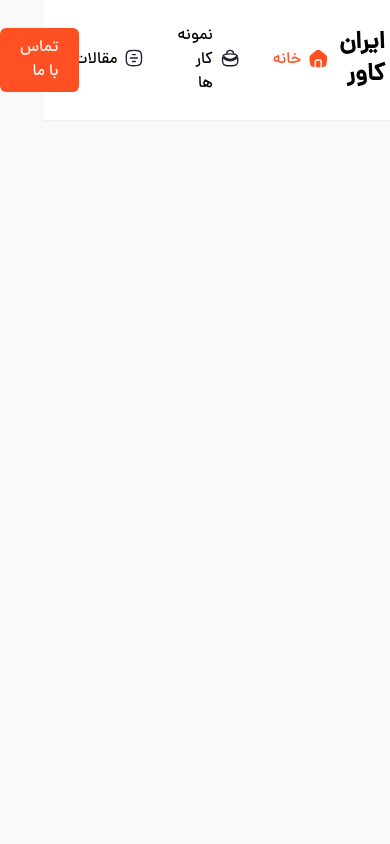
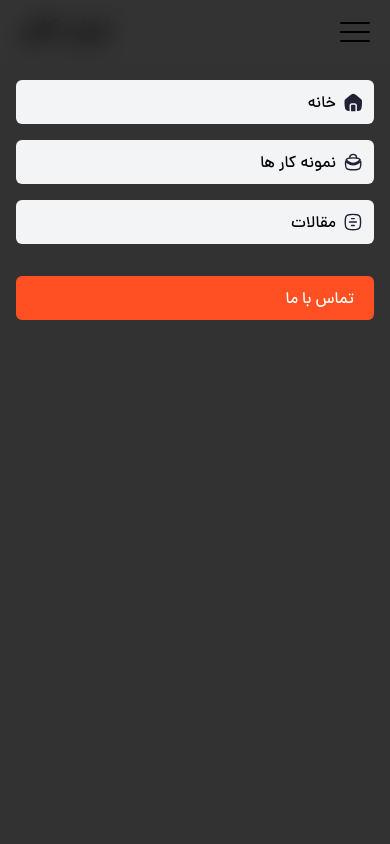
Before and after one commit to soufi-learn/iran-cover, a Django app: template templates/index.html in a window 390 px wide; the page is wider, and only the part inside the window is pictured. Run offline with Django 5.2, Linux system fonts and the light colour scheme; the template is opened without the code that fills it, so the values that code supplies are empty; some libraries are stand-ins or nearby versions.

Commit message:
responsive header in mobile

```diff
--- a/static/css/output.css
+++ b/static/css/output.css
@@ -712,12 +712,52 @@ h6 {
   bottom: 9px;
 }
 
+.fixed {
+  position: fixed;
+}
+
+.right-0 {
+  right: 0px;
+}
+
+.top-0 {
+  top: 0px;
+}
+
+.m-16 {
+  margin: 4rem;
+}
+
 .-mb-1 {
   margin-bottom: -0.25rem;
 }
 
 .mb-1 {
   margin-bottom: 0.25rem;
+}
+
+.mt-10 {
+  margin-top: 2.5rem;
+}
+
+.mt-16 {
+  margin-top: 4rem;
+}
+
+.mb-8 {
+  margin-bottom: 2rem;
+}
+
+.-mb-3 {
+  margin-bottom: -0.75rem;
+}
+
+.mb-2 {
+  margin-bottom: 0.5rem;
+}
+
+.mb-4 {
+  margin-bottom: 1rem;
 }
 
 .block {
@@ -728,12 +768,44 @@ h6 {
   display: flex;
 }
 
+.h-screen {
+  height: 100vh;
+}
+
+.w-full {
+  width: 100%;
+}
+
+.flex-1 {
+  flex: 1 1 0%;
+}
+
+.flex-col {
+  flex-direction: column;
+}
+
+.items-start {
+  align-items: flex-start;
+}
+
 .items-center {
   align-items: center;
 }
 
+.justify-start {
+  justify-content: flex-start;
+}
+
+.justify-center {
+  justify-content: center;
+}
+
 .justify-between {
   justify-content: space-between;
+}
+
+.justify-around {
+  justify-content: space-around;
 }
 
 .gap-2 {
@@ -756,6 +828,42 @@ h6 {
 .bg-white {
   --tw-bg-opacity: 1;
   background-color: rgb(255 255 255 / var(--tw-bg-opacity));
+}
+
+.bg-red-200 {
+  --tw-bg-opacity: 1;
+  background-color: rgb(254 202 202 / var(--tw-bg-opacity));
+}
+
+.bg-black\/50 {
+  background-color: rgb(0 0 0 / 0.5);
+}
+
+.bg-primary-light {
+  background-color: #f7763d21;
+}
+
+.bg-red-100 {
+  --tw-bg-opacity: 1;
+  background-color: rgb(254 226 226 / var(--tw-bg-opacity));
+}
+
+.bg-black\/80 {
+  background-color: rgb(0 0 0 / 0.8);
+}
+
+.bg-gray-100 {
+  --tw-bg-opacity: 1;
+  background-color: rgb(243 244 246 / var(--tw-bg-opacity));
+}
+
+.bg-red-300 {
+  --tw-bg-opacity: 1;
+  background-color: rgb(252 165 165 / var(--tw-bg-opacity));
+}
+
+.p-4 {
+  padding: 1rem;
 }
 
 .px-12 {
@@ -783,6 +891,21 @@ h6 {
   padding-bottom: 1rem;
 }
 
+.py-3 {
+  padding-top: 0.75rem;
+  padding-bottom: 0.75rem;
+}
+
+.px-8 {
+  padding-left: 2rem;
+  padding-right: 2rem;
+}
+
+.px-6 {
+  padding-left: 1.5rem;
+  padding-right: 1.5rem;
+}
+
 .text-2xl {
   font-size: 1.5rem;
   line-height: 2rem;
@@ -808,6 +931,12 @@ h6 {
   box-shadow: var(--tw-ring-offset-shadow, 0 0 #0000), var(--tw-ring-shadow, 0 0 #0000), var(--tw-shadow);
 }
 
+.backdrop-blur-md {
+  --tw-backdrop-blur: blur(12px);
+  -webkit-backdrop-filter: var(--tw-backdrop-blur) var(--tw-backdrop-brightness) var(--tw-backdrop-contrast) var(--tw-backdrop-grayscale) var(--tw-backdrop-hue-rotate) var(--tw-backdrop-invert) var(--tw-backdrop-opacity) var(--tw-backdrop-saturate) var(--tw-backdrop-sepia);
+  backdrop-filter: var(--tw-backdrop-blur) var(--tw-backdrop-brightness) var(--tw-backdrop-contrast) var(--tw-backdrop-grayscale) var(--tw-backdrop-hue-rotate) var(--tw-backdrop-invert) var(--tw-backdrop-opacity) var(--tw-backdrop-saturate) var(--tw-backdrop-sepia);
+}
+
 .transition-all {
   transition-property: all;
   transition-timing-function: cubic-bezier(0.4, 0, 0.2, 1);
@@ -819,9 +948,34 @@ h6 {
   background-color: rgb(244 67 23 / var(--tw-bg-opacity));
 }
 
+.hover\:bg-primary-main:hover {
+  --tw-bg-opacity: 1;
+  background-color: rgb(255 80 35 / var(--tw-bg-opacity));
+}
+
+.hover\:bg-gray-200:hover {
+  --tw-bg-opacity: 1;
+  background-color: rgb(229 231 235 / var(--tw-bg-opacity));
+}
+
+.hover\:bg-gray-300:hover {
+  --tw-bg-opacity: 1;
+  background-color: rgb(209 213 219 / var(--tw-bg-opacity));
+}
+
+.hover\:bg-white:hover {
+  --tw-bg-opacity: 1;
+  background-color: rgb(255 255 255 / var(--tw-bg-opacity));
+}
+
 .hover\:text-primary-main:hover {
   --tw-text-opacity: 1;
   color: rgb(255 80 35 / var(--tw-text-opacity));
+}
+
+.hover\:text-white:hover {
+  --tw-text-opacity: 1;
+  color: rgb(255 255 255 / var(--tw-text-opacity));
 }
 
 @media (min-width: 768px) {
--- a/templates/index.html
+++ b/templates/index.html
@@ -16,7 +16,7 @@
   </head>
   <body>
     <!------------------ Header ------------------>
-    <header class="px-12 py-4 bg-white shadow-sm">
+    <header class="px-5 py-4 bg-white shadow-sm">
       <div class="flex items-center justify-between">
         <!-- burger button -->
         <div class="header-burger-btn md:hidden">
@@ -26,40 +26,42 @@
         <a href="#" class="block text-2xl font-bold">ایران کاور</a>
 
         <!-- nav list -->
-        <nav>
-          <ul class="flex items-center gap-7">
-            <li>
+        <nav
+          class="fixed top-0 right-0 w-full h-screen p-4 bg-black/80 backdrop-blur-md"
+        >
+          <ul class="mt-16 mb-8">
+            <li class="w-full mb-4">
               <a
                 href="#"
-                class="flex items-center gap-2 px-3 py-2 mb-1 transition-all hover:text-primary-main text-primary-main"
+                class="flex items-center gap-2 px-3 py-3 mb-1 transition-all bg-gray-100 rounded-md hover:bg-white"
                 ><img src="../static/icons/home.svg" alt="home" />
                 <span class="-mb-1">خانه</span></a
               >
             </li>
-            <li>
+            <li class="w-full mb-4">
               <a
                 href="#"
-                class="flex items-center gap-2 px-3 py-2 mb-1 transition-all hover:text-primary-main"
+                class="flex items-center gap-2 px-3 py-3 mb-1 transition-all bg-gray-100 rounded-md hover:bg-white"
                 ><img src="../static/icons/samples.svg" alt="samples" />
                 <span class="-mb-1">نمونه کار ها</span></a
               >
             </li>
-            <li>
+            <li class="w-full mb-4">
               <a
                 href="#"
-                class="flex items-center gap-2 px-3 py-2 mb-1 transition-all hover:text-primary-main"
+                class="flex items-center gap-2 px-3 py-3 mb-1 transition-all bg-gray-100 rounded-md hover:bg-white"
                 ><img src="../static/icons/weblogs.svg" alt="weblogs" />
                 <span class="-mb-1">مقالات</span></a
               >
             </li>
           </ul>
+
+          <a
+            href="#"
+            class="block px-5 py-3 text-white transition-all rounded-md bg-primary-main hover:bg-primary-dark"
+            ><span class="block -mb-1">تماس با ما</span></a
+          >
         </nav>
-
-        <a
-          href="#"
-          class="px-5 py-2 text-white transition-all rounded-md bg-primary-main hover:bg-primary-dark"
-          >تماس با ما</a
-        >
       </div>
     </header>
   </body>
```
Also changed, not shown: static/icons/home.svg.
